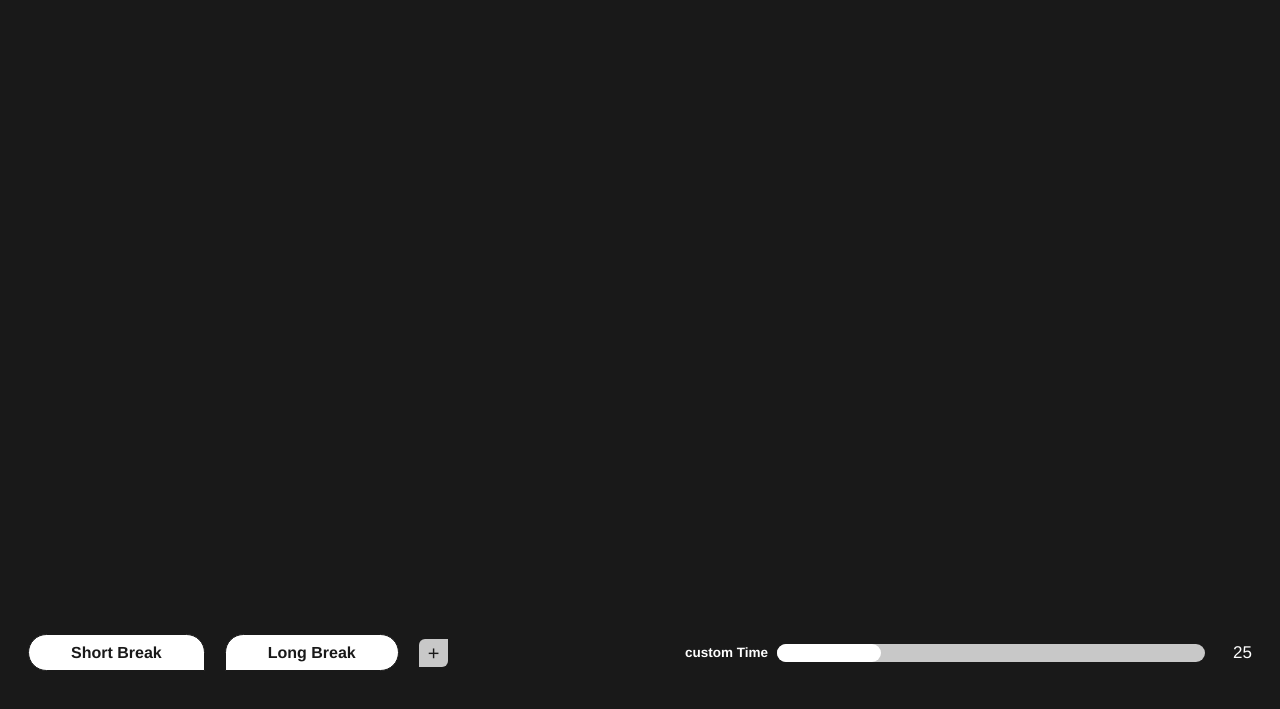
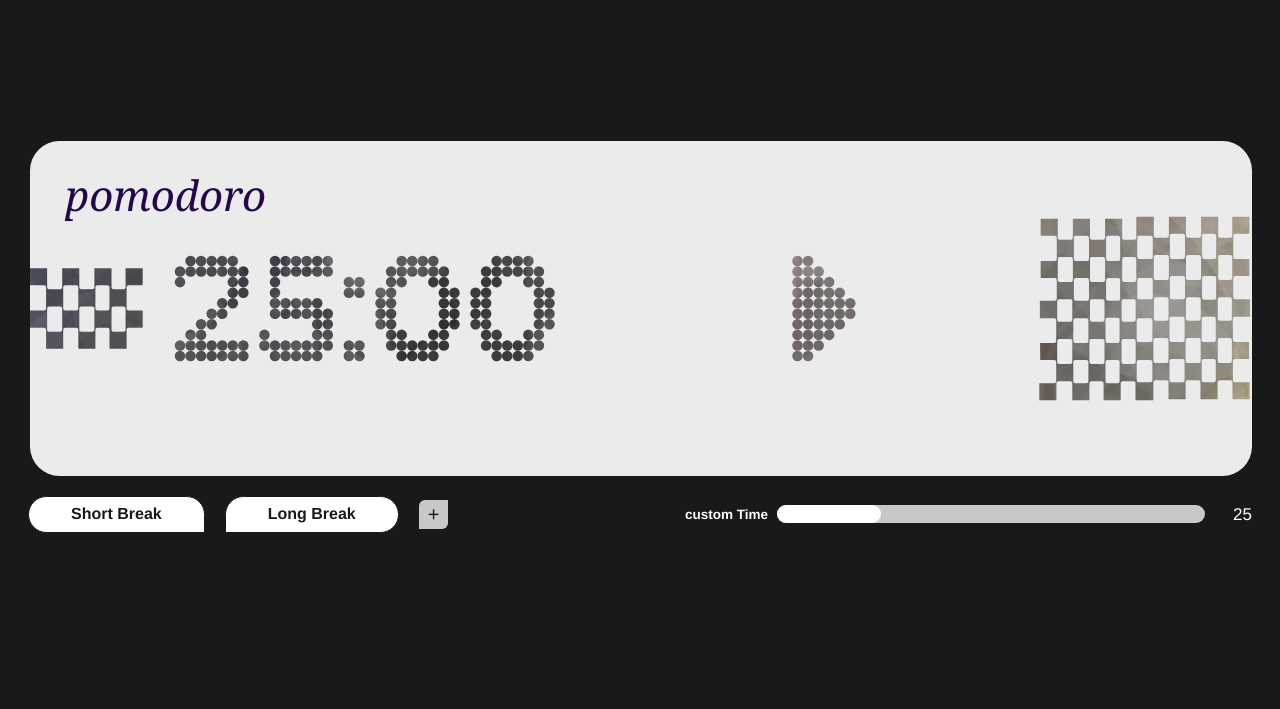
Before and after one commit to nnjjlm/pomodoro, a plain HTML site: page index.html in a window 1280 px wide. Shown: the part 63-772 px from the top of the page. Drawn offline with Linux system fonts and the light colour scheme; a web font is replaced by a local one.

Commit message:
Restore the dot-matrix glyph table

```diff
--- a/index.html
+++ b/index.html
@@ -288,6 +288,26 @@
 
 const C = { page: "#191919", card: "#EBEBEB", pomo: "#24094A" };
 const SERIF = 'italic 400 SIZEpx Zodiak, Georgia, "Times New Roman", serif';
+
+/* The clock is Array, halftoned onto a 10-row grid. These bitmaps were
+   sampled from the real font at the design's own cell size, and 0/1/2/:
+   match the artwork dot for dot -- so nothing has to load at runtime. */
+const GLYPHS = {
+  "0": ["..####..",".######.",".##..##.","##....##","##....##","##....##","##....##",".##..##.",".######.","..####.."],
+  "1": ["..##..",".###..","####..","..##..","..##..","..##..","..##..","..##..","######","######"],
+  "2": [".#####.","#######","#....##",".....##","....##.","...##..","..##...",".##....","#######","#######"],
+  "3": [".#####.","#######","#....##",".....##","..####.","..####.",".....##","#....##","#######",".#####."],
+  "4": [".....##..","....###..","...####..","..##.##..",".##..##..","#########","#########",".....##..",".....##..",".....##.."],
+  "5": [".######",".######",".#.....",".#.....",".#####.",".######",".....##","#....##","#######",".#####."],
+  "6": ["..####..",".######.",".##...#.","##......","######..","########","##....##","###...##",".######.","..####.."],
+  "7": ["#######","#######","....##.","....##.","...##..","...##..","..##...","..##...",".##....",".##...."],
+  "8": [".#####.","#######","##...##","##...##",".#####.",".#####.","##...##","##...##","#######",".#####."],
+  "9": ["..####..",".######.","##...###","##....##","########","..######","......##",".#...##.",".######.","..####.."],
+  ":": ["..","..","##","##","..","..","..","..","##","##"],
+  "play":  ["##....","###...","####..","#####.","######","######","#####.","####..","###...","##...."],
+  "pause": ["##..##","##..##","##..##","##..##","##..##","##..##","##..##","##..##","##..##","##..##"],
+  "stop":  ["......","......","######","######","######","######","######","######","......","......"]
+};
 
 
 /* ================================================================== */
```
